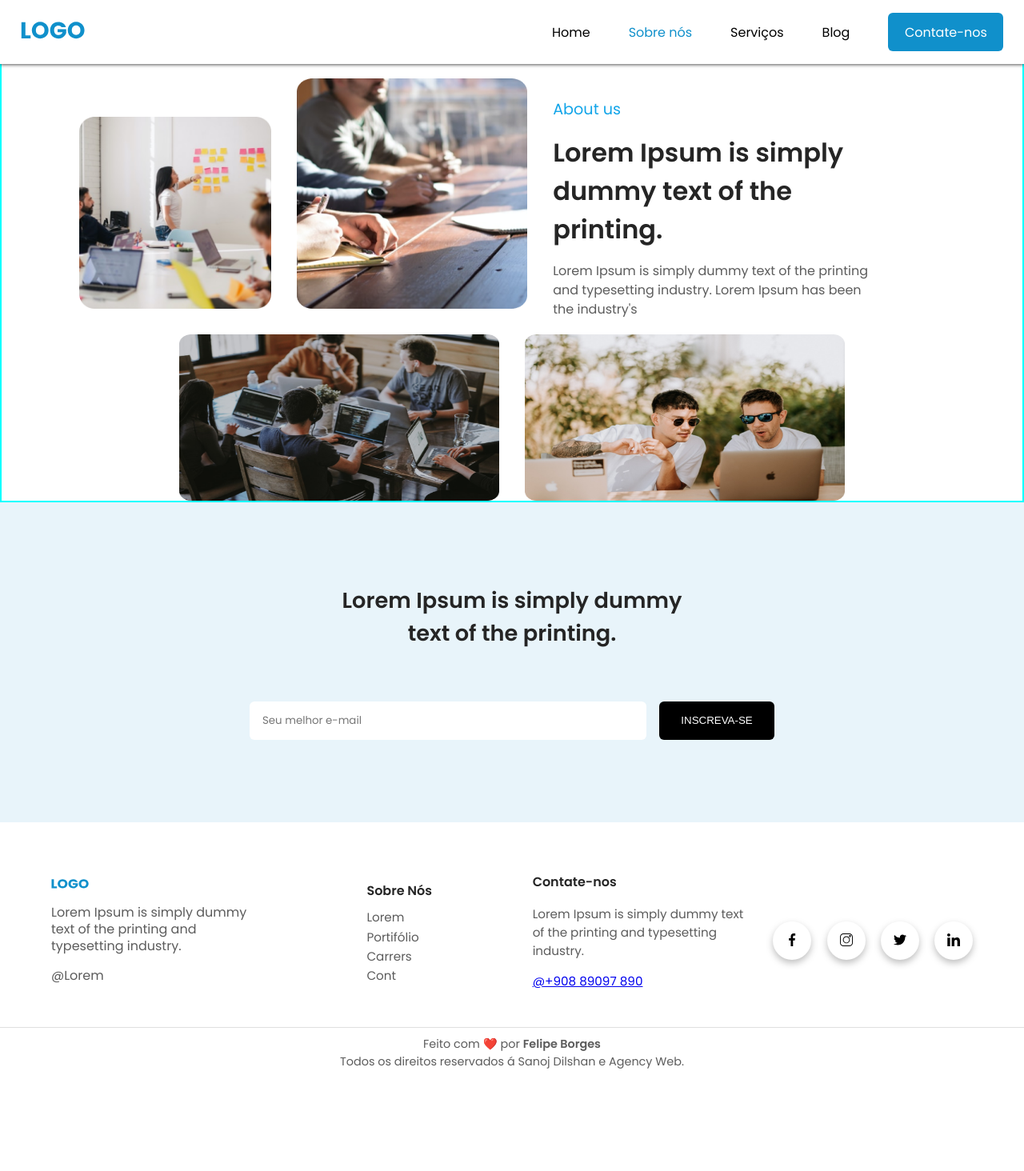
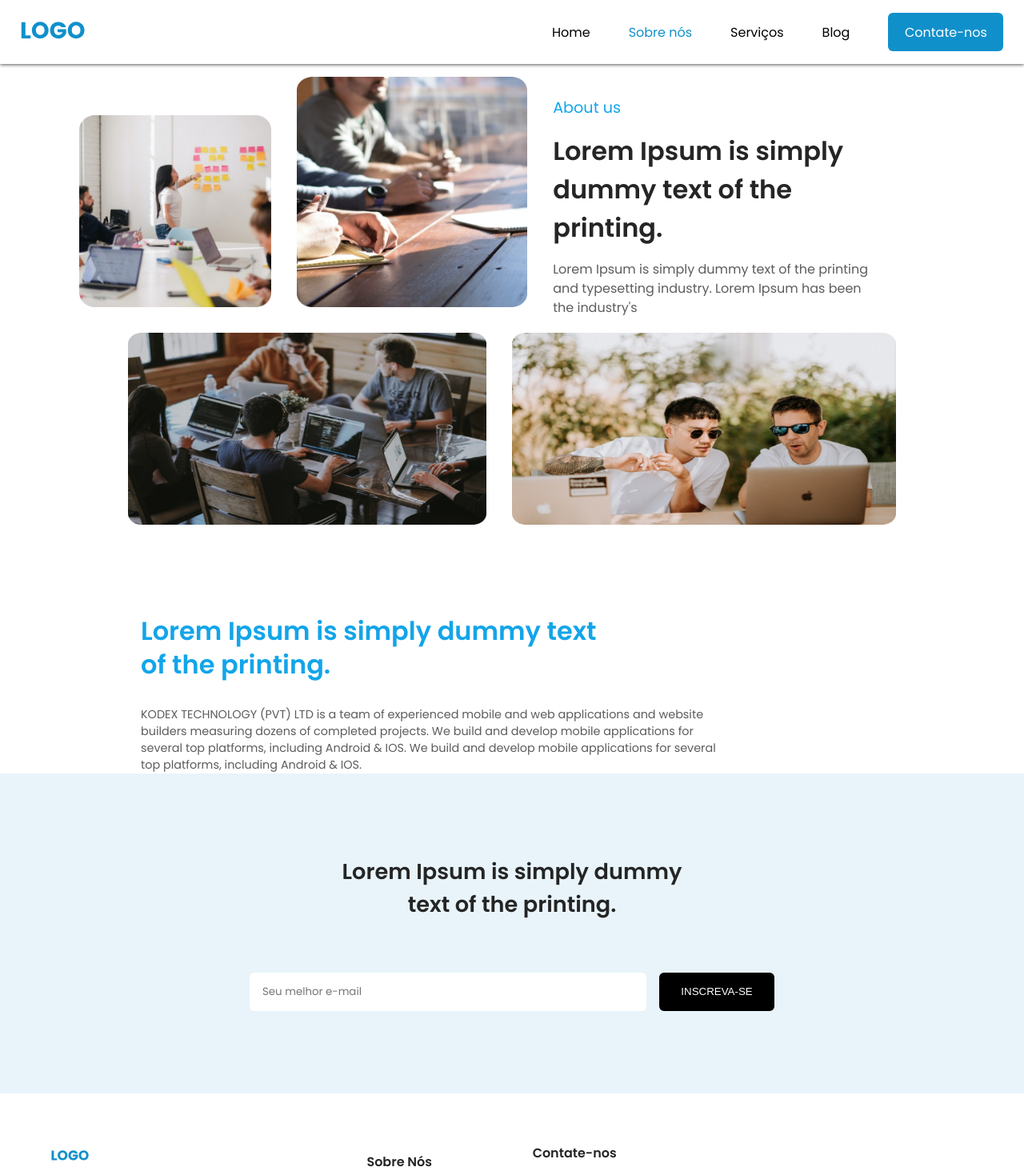
Before and after one commit to fdfborges/agencyweb-react-ts, a React (Vite) app: page /sobre-nos in a window 1280 px wide. Shown: the top 1464 px of the page at 80% size. Before the commit the page ends 1349 px from the top, so only its background shows below. Built offline with nearby package versions, Linux system fonts and the light colour scheme.

Commit message:
Create and add component ParagraphBlock

```diff
--- a/src/Pages/AboutUs/AboutUs.tsx
+++ b/src/Pages/AboutUs/AboutUs.tsx
@@ -1,10 +1,12 @@
 import { AboutUsApresentation } from "../../components/AboutUsApresentation/AboutUsApresentation";
+import { ParagraphBlock } from "../../components/ParagraphBlock/ParagraphBlock";
 
 
 export function AboutUs() {
     return (
         <>
             <AboutUsApresentation />
+            <ParagraphBlock />
         </>
     )
 }
--- a/src/components/AboutUsApresentation/AboutUsApresentation.module.css
+++ b/src/components/AboutUsApresentation/AboutUsApresentation.module.css
@@ -3,8 +3,7 @@
     align-items: center;
     justify-content: center;
     padding-top: 6rem;
-
-    border: solid 2px aqua;
+    margin-bottom: 7rem;
 }
 
 
@@ -83,13 +82,13 @@
 }
 
 .AboutMeeting {
-    width: 25rem;
-    height: 13rem;
+    width: 28rem;
+    height: 15rem;
 }
 
 .AboutTwoPerson {
-    width: 25rem;
-    height: 13rem;
+    width: 30rem;
+    height: 15rem;
 }
 
 .ImgsBack {
--- /dev/null
+++ b/src/components/ParagraphBlock/ParagraphBlock.module.css
@@ -0,0 +1,27 @@
+.paragraphBlockContainer {
+    display: flex;
+    flex-direction: column;
+    padding-left: 11rem;
+    gap: 2rem;
+
+
+    font-family: 'Poppins';
+    font-style: normal;
+
+    /* or 72px */
+
+}
+
+.paragraphBlockContainer h3{
+    width: 36rem;
+    line-height: 1.3;
+    font-size: 2rem;
+    font-weight: 600;
+    color: var(--blue-300);
+}
+.paragraphBlockContainer span{
+    width: 45rem;
+    font-size: 0.90rem;
+    font-weight: 400;
+    color: var(--gray-500);
+}
--- /dev/null
+++ b/src/components/ParagraphBlock/ParagraphBlock.tsx
@@ -0,0 +1,12 @@
+import styles from './ParagraphBlock.module.css';
+
+export function ParagraphBlock() {
+    return (
+        <>
+            <div className={styles.paragraphBlockContainer}>
+                <h3>Lorem Ipsum is simply dummy text of the printing. </h3>
+                <span>KODEX TECHNOLOGY (PVT) LTD is a team of experienced mobile and web applications and website builders measuring dozens of completed projects. We build and develop mobile applications for several top platforms, including Android  & IOS. We build and develop mobile applications for several top platforms, including Android  & IOS. </span>
+            </div>
+        </>
+    )
+}
```
